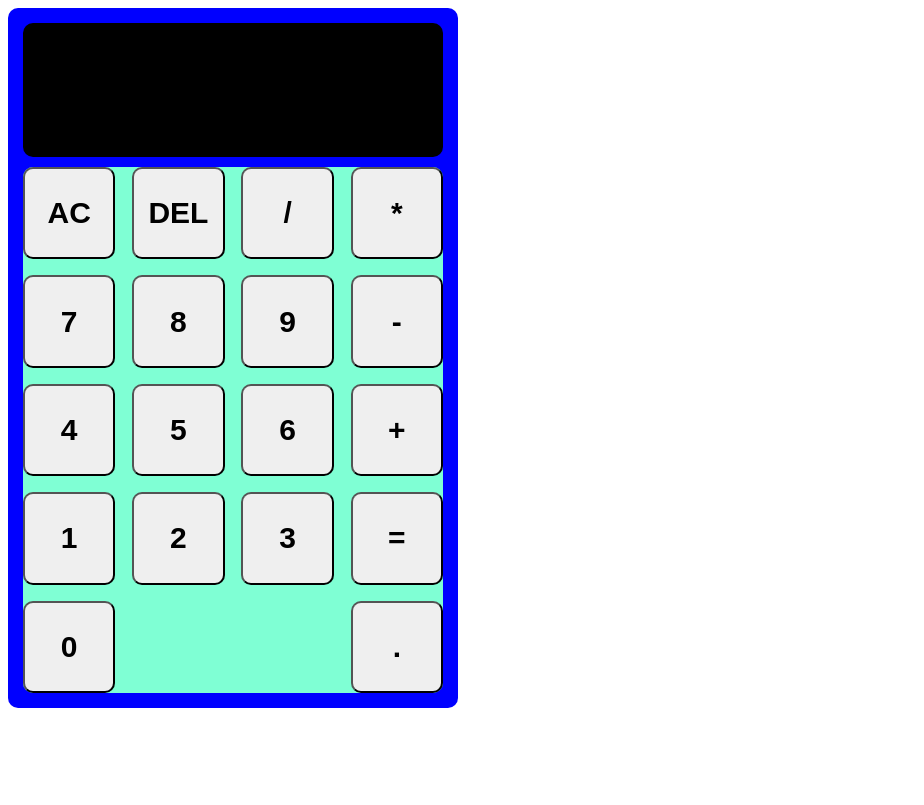
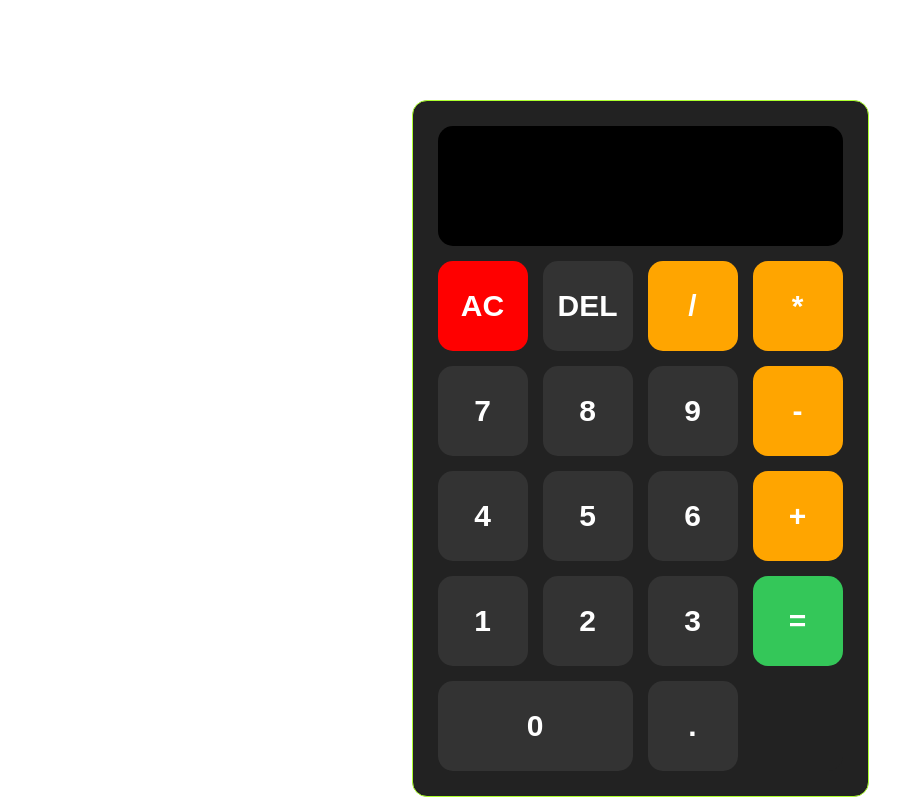
Before and after one commit to lukaadzic00/calculator, a plain HTML site: page index.html in a window 1280 px wide. Shown: the whole page, without its empty margins (0-924 px from the left). Drawn offline with Linux system fonts and the light colour scheme.

Commit message:
Doradjen CSS, napravljen konacan izgled kalkulatora

```diff
--- a/style.css
+++ b/style.css
@@ -1,37 +1,62 @@
 * {
-    border-radius: 10px;
+    border-radius: 15px;
     font-size: 30px;
     font-weight: 700;
 }
 
+body {
+    justify-content: center;
+    align-items: center;
+}
+
 #calculator {
-    background-color: blue;
-    box-sizing: border-box;
-    width: 450px;
-    height: 700px;
-    padding: 15px;
+    background: #222;
+    width: 405px;
+    border: 1px solid greenyellow;
+    padding: 25px;
     display: flex;
     flex-direction: column;
-    gap: 10px;
+    gap: 15px;
+    margin-top: 100px;
+    margin-left: auto;
+    margin-right: auto;
 }
 
 #display {
     background-color: black;
-    height: 20%;
+    height: 120px;
 }
 
 #buttons {
-    background-color: aquamarine;
-    flex: 1;
-    height: 80%;
+    background-color: #222;
+    width: 405px;
     display: flex;
     flex-direction: row;
     flex-wrap: wrap;
-    justify-content: space-between;
-    align-content: space-between;
+    gap: 15px;
+}
+
+.operation {
+    background-color: orange;
+}
+
+#clear {
+    background-color: red;
+}
+
+#equal {
+    background: #34c759;
 }
 
 button {
-    width: 22%;
-    aspect-ratio: 1;
+    width: 90px;
+    height: 90px;
+    box-sizing: border-box;
+    background: #333;
+    color: white;
+    border: 0px;
 }
+
+#zero {
+    width: 195px;
+}
```
